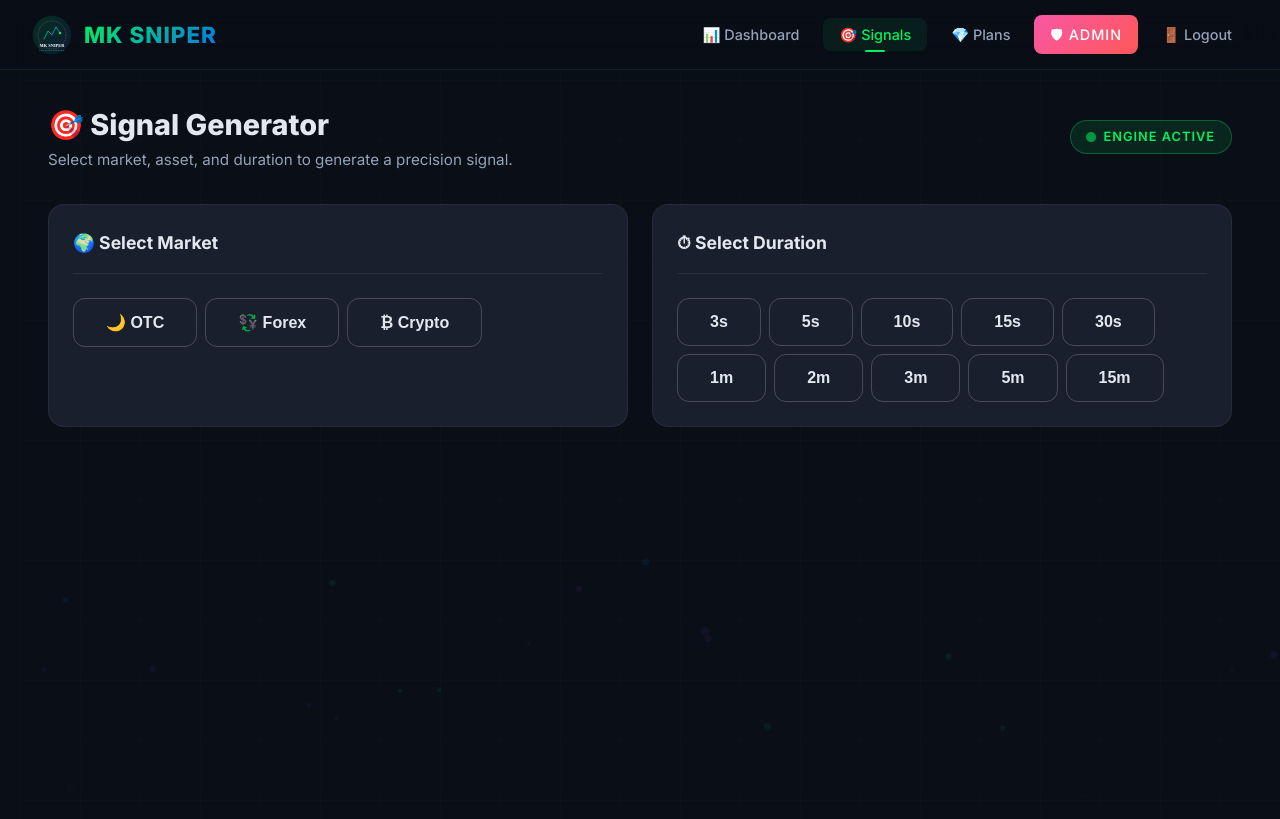
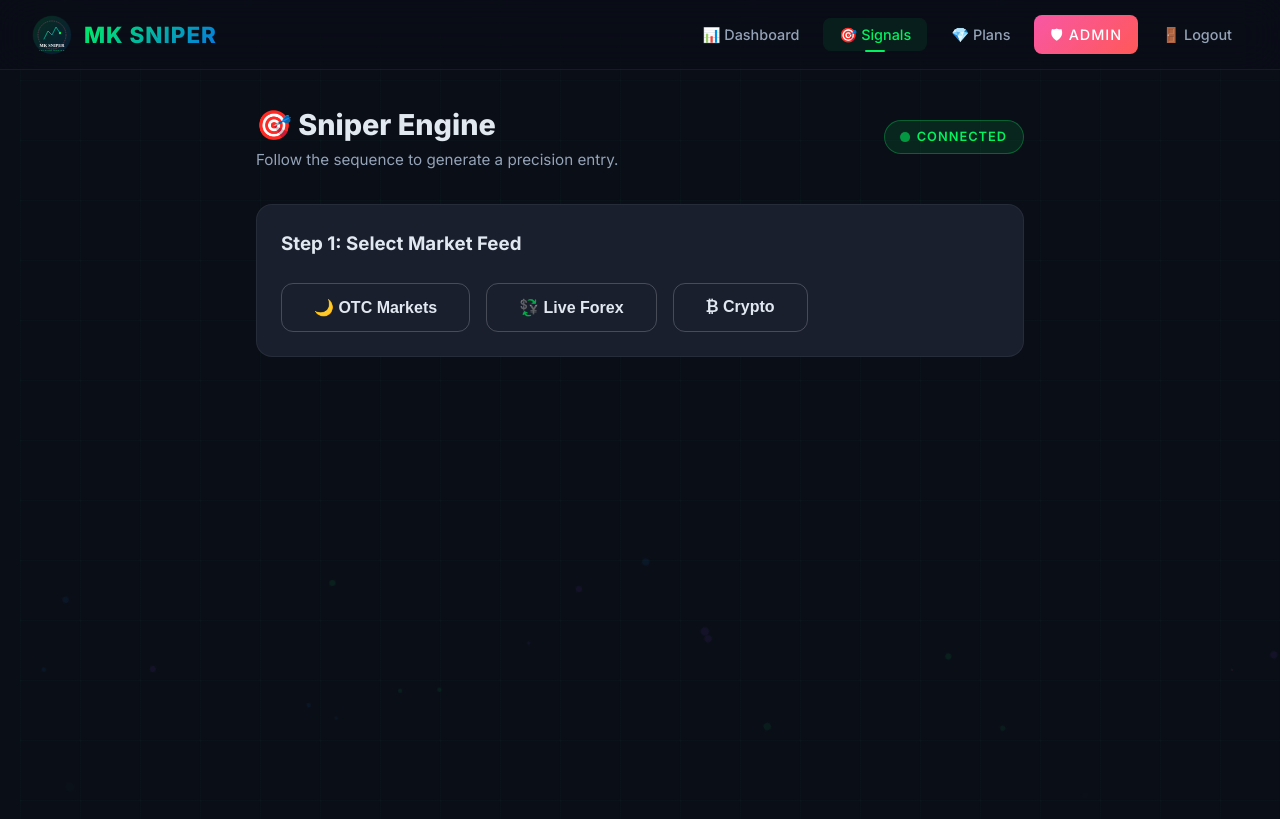
Before and after one commit to Mkyou-lab/appbot2, a Flask app: page /signals in a window 1280 px wide. Shown: the top 819 px of the page. Run offline with Flask 3, Linux system fonts and the light colour scheme; the visitor is signed in with stand-in values (Sample User, id 1); some libraries are stand-ins or nearby versions.

Commit message:
Update signals.html

```diff
--- a/templates/signals.html
+++ b/templates/signals.html
@@ -1,93 +1,79 @@
 {% extends 'base.html' %}
-{% block title %}Signals — MK Sniper Bot{% endblock %}
+{% block title %}Signal Engine — MK Sniper Bot{% endblock %}
 
 {% block content %}
+<style>
+    .step-section { transition: all 0.4s ease-out; opacity: 1; transform: scale(1); }
+    .step-hidden { opacity: 0; transform: scale(0.9); pointer-events: none; position: absolute; visibility: hidden; }
+
+    .hacker-text { font-family: monospace; color: var(--accent-green); white-space: pre-wrap; font-size: 0.9rem; line-height: 1.5; }
+    .blinking-cursor { animation: blink 1s step-end infinite; }
+    @keyframes blink { 50% { opacity: 0; } }
+</style>
+
 <div class="main-content">
-    <div class="container">
-        <div class="dashboard-header">
+    <div class="container" style="max-width: 800px;">
+
+        <div class="dashboard-header mb-4">
             <div>
-                <h1>🎯 Signal Generator</h1>
-                <p class="welcome-text">Select market, asset, and duration to generate a precision signal.</p>
+                <h1>🎯 Sniper Engine</h1>
+                <p class="welcome-text">Follow the sequence to generate a precision entry.</p>
             </div>
-            <span class="live-indicator">
-                <span class="live-dot"></span>
-                ENGINE ACTIVE
-            </span>
+            <span class="live-indicator"><span class="live-dot"></span> CONNECTED</span>
         </div>
 
         {% if not has_access %}
-        <!-- Locked State -->
-        <div class="card" style="text-align: center; padding: 4rem 2rem;">
+        <div class="card text-center" style="padding: 4rem 2rem;">
             <span style="font-size: 4rem;">🔒</span>
-            <h2 class="mt-2">Subscription Required</h2>
-            <p style="color: var(--text-muted); margin: 1rem 0 2rem;">
-                {% if trial_remaining > 0 %}
-                You have <b>{{ trial_remaining }}</b> free trial signal(s) remaining.
+            <h2 class="mt-2">Access Locked</h2>
+            <p style="color: var(--text-muted); margin: 1rem 0 2rem;">Subscription required to fire the engine.</p>
+            <a href="{{ url_for('subscribe_page') }}" class="btn btn-primary btn-lg">💎 Unlock Access</a>
+        </div>
         {% else %}
-                Your free trial has ended. Subscribe to continue receiving signals.
-                {% endif %}
-            </p>
-            <div class="d-flex justify-center gap-2 flex-wrap" style="justify-content: center;">
-                <a href="{{ url_for('subscribe_page') }}" class="btn btn-primary btn-lg">💎 Subscribe Now</a>
-                <a href="https://t.me/{{ admin_username.replace('@','') }}" target="_blank" class="btn btn-secondary btn-lg">📱 Contact Admin</a>
-            </div>
 
-            {% if has_key_input %}
-            <div class="auth-divider mt-4">or enter your access key</div>
-            <form method="POST" action="{{ url_for('redeem_key') }}" style="max-width: 400px; margin: 0 auto;">
-                <div class="form-group">
-                    <input type="text" name="access_key" class="form-control" placeholder="Enter your access key" required>
-                </div>
-                <button type="submit" class="btn btn-primary btn-block">🔑 Activate Key</button>
-            </form>
-            {% endif %}
-        </div>
-
-        {% else %}
-        <!-- Signal Generation Interface -->
-        <div class="stats-grid">
-            <!-- Market Selection -->
-            <div class="card">
-                <div class="card-header">
-                    <span class="card-title">🌍 Select Market</span>
-                </div>
-                <div class="d-flex flex-wrap gap-1">
-                    <button class="btn btn-secondary market-btn" data-market="otc" onclick="selectMarket('otc')">🌙 OTC</button>
-                    <button class="btn btn-secondary market-btn" data-market="forex" onclick="selectMarket('forex')">💱 Forex</button>
-                    <button class="btn btn-secondary market-btn" data-market="crypto" onclick="selectMarket('crypto')">₿ Crypto</button>
+        <!-- STEP 1: MARKET -->
+        <div id="step-1" class="step-section card">
+            <h3 class="mb-3">Step 1: Select Market Feed</h3>
+            <div class="d-flex flex-wrap gap-2">
+                <button class="btn btn-secondary flex-1" onclick="selectMarket('otc')">🌙 OTC Markets</button>
+                <button class="btn btn-secondary flex-1" onclick="selectMarket('forex')">💱 Live Forex</button>
+                <button class="btn btn-secondary flex-1" onclick="selectMarket('crypto')">₿ Crypto</button>
             </div>
         </div>
 
-            <!-- Duration Selection -->
-            <div class="card">
-                <div class="card-header">
-                    <span class="card-title">⏱ Select Duration</span>
+        <!-- STEP 2: DURATION -->
+        <div id="step-2" class="step-section step-hidden card">
+            <div class="d-flex justify-between align-center mb-3">
+                <h3>Step 2: Timeframe</h3>
+                <button class="btn btn-sm btn-secondary" onclick="resetEngine()">« Back</button>
             </div>
             <div class="d-flex flex-wrap gap-1">
                 {% for key, dur in durations.items() %}
-                    <button class="btn btn-secondary dur-btn" data-dur="{{ key }}" onclick="selectDuration('{{ key }}')">{{ dur.label }}</button>
+                <button class="btn btn-secondary" style="flex: 1 1 20%;" onclick="selectDuration('{{ key }}')">{{ dur.label }}</button>
                 {% endfor %}
             </div>
         </div>
+
+        <!-- STEP 3: PAIR -->
+        <div id="step-3" class="step-section step-hidden card">
+            <div class="d-flex justify-between align-center mb-3">
+                <h3>Step 3: Target Asset</h3>
+                <button class="btn btn-sm btn-secondary" onclick="resetEngine()">« Back</button>
+            </div>
+            <div id="pairs-grid" class="d-flex flex-wrap gap-2"></div>
         </div>
 
-        <!-- Pair Selection -->
-        <div class="card mt-2" id="pairs-section" style="display: none;">
-            <div class="card-header">
-                <span class="card-title">📍 Select Asset</span>
-                <span id="pairs-count" class="badge badge-info">0 pairs</span>
-            </div>
-            <div id="pairs-grid" class="d-flex flex-wrap gap-1"></div>
+        <!-- STEP 4: ANALYZING -->
+        <div id="step-4" class="step-section step-hidden card" style="min-height: 250px; display: flex; flex-direction: column; justify-content: center;">
+            <div class="hacker-text" id="hacker-console"></div>
         </div>
 
-        <!-- Signal Output -->
-        <div class="card mt-2" id="signal-output" style="display: none;">
-            <div class="card-header">
-                <span class="card-title">⚡ Signal Analysis</span>
-                <div class="loading-spinner" id="signal-spinner"></div>
+        <!-- STEP 5: RESULT -->
+        <div id="step-5" class="step-section step-hidden">
+            <div id="signal-result"></div>
+            <button class="btn btn-secondary btn-block mt-3" onclick="resetEngine()">🔄 Fire Another Signal</button>
         </div>
-            <div id="signal-result"></div>
-        </div>
+
         {% endif %}
     </div>
 </div>
@@ -95,120 +81,119 @@
 
 {% block scripts %}
 <script>
-let selectedMarket = null;
-let selectedDuration = null;
-let selectedPair = null;
 const pairsData = {{ pairs_json|safe }};
+let state = { market: null, duration: null, pair: null };
 
-function selectMarket(market) {
-    selectedMarket = market;
-    document.querySelectorAll('.market-btn').forEach(b => b.classList.remove('btn-primary'));
-    document.querySelector(`[data-market="${market}"]`).classList.add('btn-primary');
-    document.querySelector(`[data-market="${market}"]`).classList.remove('btn-secondary');
+function hideAll() {
+    [1,2,3,4,5].forEach(i => document.getElementById(`step-${i}`).classList.add('step-hidden'));
+}
 
-    const section = document.getElementById('pairs-section');
+function selectMarket(mkt) {
+    state.market = mkt;
     const grid = document.getElementById('pairs-grid');
-    section.style.display = 'block';
-
-    const filtered = Object.entries(pairsData).filter(([k, v]) => v.type === market);
-    document.getElementById('pairs-count').textContent = `${filtered.length} pairs`;
+    const filtered = Object.entries(pairsData).filter(([k, v]) => v.type === mkt);
 
     grid.innerHTML = filtered.map(([name, info]) => `
-        <button class="btn btn-secondary pair-btn" data-pair="${name}" onclick="selectPair('${name}')">
-            ${name} <small style="color: var(--accent-green)">${info.payout}%</small>
+        <button class="btn btn-secondary" style="flex: 1 1 30%;" onclick="selectPair('${name}')">
+            ${name} <span style="color:var(--accent-green); font-size:0.75rem; margin-left:4px;">${info.payout}%</span>
         </button>
     `).join('');
+
+    hideAll();
+    document.getElementById('step-2').classList.remove('step-hidden');
 }
 
 function selectDuration(dur) {
-    selectedDuration = dur;
-    document.querySelectorAll('.dur-btn').forEach(b => {
-        b.classList.remove('btn-primary');
-        b.classList.add('btn-secondary');
-    });
-    const btn = document.querySelector(`[data-dur="${dur}"]`);
-    btn.classList.add('btn-primary');
-    btn.classList.remove('btn-secondary');
+    state.duration = dur;
+    hideAll();
+    document.getElementById('step-3').classList.remove('step-hidden');
 }
 
-async function selectPair(pair) {
-    selectedPair = pair;
-    document.querySelectorAll('.pair-btn').forEach(b => {
-        b.classList.remove('btn-primary');
-        b.classList.add('btn-secondary');
-    });
-    document.querySelector(`[data-pair="${pair}"]`).classList.add('btn-primary');
-    document.querySelector(`[data-pair="${pair}"]`).classList.remove('btn-secondary');
-
-    if (!selectedDuration) {
-        showToast('Please select a duration first', 'warning');
-        return;
+function selectPair(pair) {
+    state.pair = pair;
+    hideAll();
+    document.getElementById('step-4').classList.remove('step-hidden');
+    runHackerAnimation();
 }
 
-    const output = document.getElementById('signal-output');
-    const result = document.getElementById('signal-result');
-    const spinner = document.getElementById('signal-spinner');
-    output.style.display = 'block';
-    spinner.style.display = 'block';
-    result.innerHTML = '<p style="color: var(--text-muted);">Analyzing market structure...</p>';
+async function runHackerAnimation() {
+    const consoleEl = document.getElementById('hacker-console');
+    const logs = [
+        `> CONNECTING TO ${state.market.toUpperCase()} NODE...`,
+        `> ISOLATING ${state.pair} DATASTREAM...`,
+        `> ALIGNING DURATION REGIME [${state.duration}]...`,
+        "> SCANNING WAVE STRUCTURES...",
+        "> CALCULATING PROBABILITY MATRIX...",
+        "> SIGNAL LOCK ACQUIRED."
+    ];
 
+    consoleEl.innerHTML = "";
+    for(let i=0; i<logs.length; i++) {
+        consoleEl.innerHTML += logs[i] + "<br>";
+        await new Promise(r => setTimeout(r, 400 + Math.random()*400));
+    }
+
+    fetchSignalWithRetry();
+}
+
+async function fetchSignalWithRetry(retries = 3) {
     try {
         const res = await fetch('/api/generate-signal', {
             method: 'POST',
             headers: {'Content-Type': 'application/json'},
-            body: JSON.stringify({pair: selectedPair, duration: selectedDuration})
+            body: JSON.stringify({pair: state.pair, duration: state.duration})
         });
         const data = await res.json();
-        spinner.style.display = 'none';
 
-        if (data.success) {
-            const s = data.signal;
+        if(data.success) renderSignal(data.signal);
+        else throw new Error(data.error);
+
+    } catch (e) {
+        if(retries > 0) {
+            document.getElementById('hacker-console').innerHTML += `<br><span style="color:var(--accent-yellow)">> CONNECTION FLUCTUATION... RETRYING...</span>`;
+            setTimeout(() => fetchSignalWithRetry(retries - 1), 1000);
+        } else {
+            document.getElementById('hacker-console').innerHTML += `<br><span style="color:var(--accent-red)">> FATAL ERROR: ${e.message}. REBOOT ENGINE.</span>`;
+            setTimeout(resetEngine, 3000);
+        }
+    }
+}
+
+function renderSignal(s) {
+    hideAll();
+    document.getElementById('step-5').classList.remove('step-hidden');
+
     const dirClass = s.direction === 'CALL' ? 'call' : 'put';
-            const dirIcon = s.direction === 'CALL' ? '🟢 CALL ⬆️' : '🔴 PUT ⬇️';
-            result.innerHTML = `
-                <div class="signal-card ${dirClass}" style="margin: 0; animation: scaleIn 0.5s ease-out;">
+    const icon = s.direction === 'CALL' ? '🟢 CALL ⬆️' : '🔴 PUT ⬇️';
+
+    document.getElementById('signal-result').innerHTML = `
+        <div class="signal-card ${dirClass}" style="margin: 0; box-shadow: var(--shadow-glow);">
             <div class="signal-pair">
                 <h3>${s.pair}</h3>
-                        <span class="signal-direction ${dirClass}">${dirIcon}</span>
+                <span class="signal-direction ${dirClass}">${icon}</span>
             </div>
             <div class="signal-details">
-                        <div class="signal-detail">
-                            <span class="label">Duration</span>
-                            <span class="value">${s.duration}</span>
+                <div class="signal-detail"><span class="label">Duration</span><span class="value">${s.duration}</span></div>
+                <div class="signal-detail"><span class="label">Entry Time</span><span class="value">${s.entry_time}</span></div>
+                <div class="signal-detail"><span class="label">MG1 Support</span><span class="value">${s.mg_time}</span></div>
+                <div class="signal-detail"><span class="label">Payout</span><span class="value">${s.payout}%</span></div>
             </div>
-                        <div class="signal-detail">
-                            <span class="label">Entry Time</span>
-                            <span class="value">${s.entry_time}</span>
-                        </div>
-                        <div class="signal-detail">
-                            <span class="label">MG1 Support</span>
-                            <span class="value">${s.mg_time}</span>
-                        </div>
-                        <div class="signal-detail">
-                            <span class="label">Payout</span>
-                            <span class="value">${s.payout}%</span>
-                        </div>
-                    </div>
-                    <div class="signal-accuracy">
-                        <div class="accuracy-bar">
-                            <div class="accuracy-fill" style="width: ${s.accuracy}%"></div>
-                        </div>
+            <div class="signal-accuracy mt-2">
+                <div class="accuracy-bar"><div class="accuracy-fill" style="width: ${s.accuracy}%"></div></div>
                 <span class="accuracy-text">${s.accuracy}%</span>
             </div>
             <div style="margin-top: 1rem; padding: 0.75rem; background: rgba(0,0,0,0.2); border-radius: 8px;">
-                        <p style="font-size: 0.8rem; color: var(--text-muted); margin-bottom: 0.5rem;">Confluence Filters:</p>
+                <p style="font-size: 0.75rem; color: var(--text-muted); margin-bottom: 0.5rem; text-transform:uppercase;">Confluence Data:</p>
                 ${s.confluences.map(c => `<p style="font-size: 0.85rem; color: var(--text-secondary);">• ${c}</p>`).join('')}
             </div>
-                    <p style="margin-top: 1rem; font-size: 0.8rem; color: var(--accent-yellow);">⚠️ Execute exactly at the Entry Time for a secure First-Entry win.</p>
         </div>
     `;
-        } else {
-            result.innerHTML = `<p style="color: var(--accent-red);">❌ ${data.error}</p>`;
 }
-    } catch(e) {
-        spinner.style.display = 'none';
-        result.innerHTML = '<p style="color: var(--accent-red);">❌ Network error. Please try again.</p>';
-    }
+
+function resetEngine() {
+    state = { market: null, duration: null, pair: null };
+    hideAll();
+    document.getElementById('step-1').classList.remove('step-hidden');
 }
 </script>
 {% endblock %}
```
Lines whose indentation alone changed are shown as unchanged.
